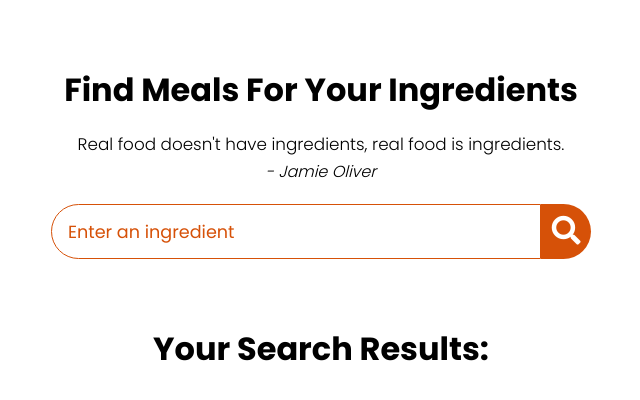
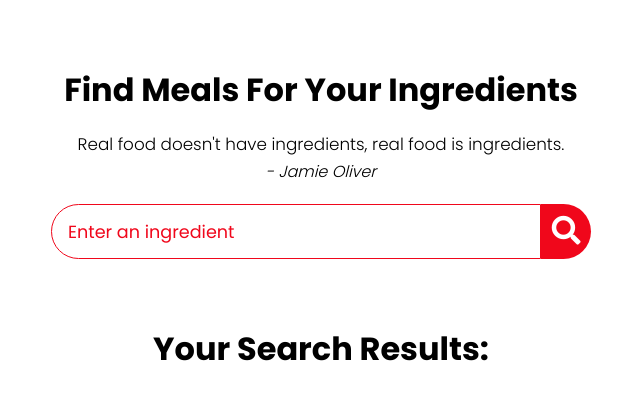
Before and after one commit to Shwetayush/Food-Recipe-App-Using-API, a plain HTML site: page index.html in a window 1280 px wide. Shown: the whole page, without its empty margins (319-959 px from the left). Drawn offline with Linux system fonts and the light colour scheme.

Commit message:
Update style.css

```diff
--- a/style.css
+++ b/style.css
@@ -6,8 +6,8 @@
     box-sizing: border-box;
 }
 :root{
-    --tenne-tawny: #d65108;
-    --tenne-tawny-dark: #b54507;
+    --tenne-tawny: #f0071b;
+    --tenne-tawny-dark: #f01111;
 }
 body{
     font-weight: 300;
```
